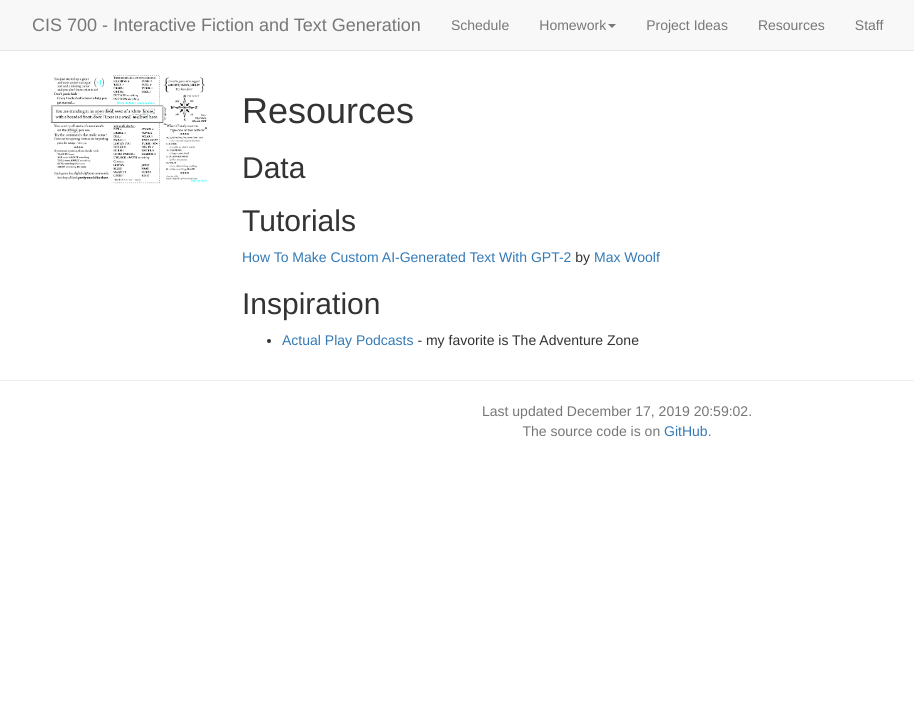
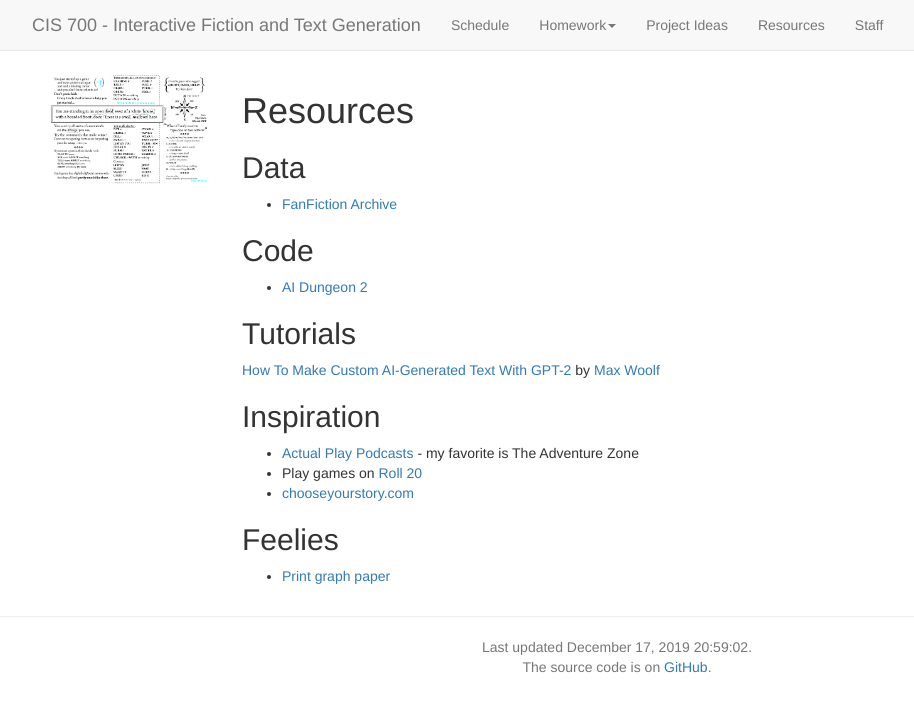
Before and after one commit to interactive-fiction-class/interactive-fiction-class.github.io, a Jekyll site: the page built from resources.md, in a window 1280 px wide. Shown: the top 712 px of the page, without its empty margins (23-937 px from the left). Built offline with Jekyll 4.4.1, drawn with Linux system fonts in a browser that asks for light colours; nearby versions of some CDN libraries; a script that is not in the unit is left out.

Commit message:
Update resources.md

```diff
--- a/resources.md
+++ b/resources.md
@@ -9,6 +9,11 @@ active_tab: main_page
 
 ## Data
 
+* [FanFiction Archive](https://archive.org/details/fanfictiondotnet_repack)
+
+## Code
+
+* [AI Dungeon 2](https://github.com/AIDungeon/AIDungeon)
 
 ## Tutorials
 
@@ -17,3 +22,10 @@ active_tab: main_page
 ## Inspiration
 
 * [Actual Play Podcasts](https://www.polygon.com/podcasts/2018/9/26/17860176/best-dungeons-dragons-dd-podcasts-tabletop-gaming) - my favorite is The Adventure Zone
+* Play games on [Roll 20](https://roll20.net/)
+* [chooseyourstory.com](http://chooseyourstory.com)
+
+
+## Feelies
+
+* [Print graph paper](http://print-graph-paper.com)
```
